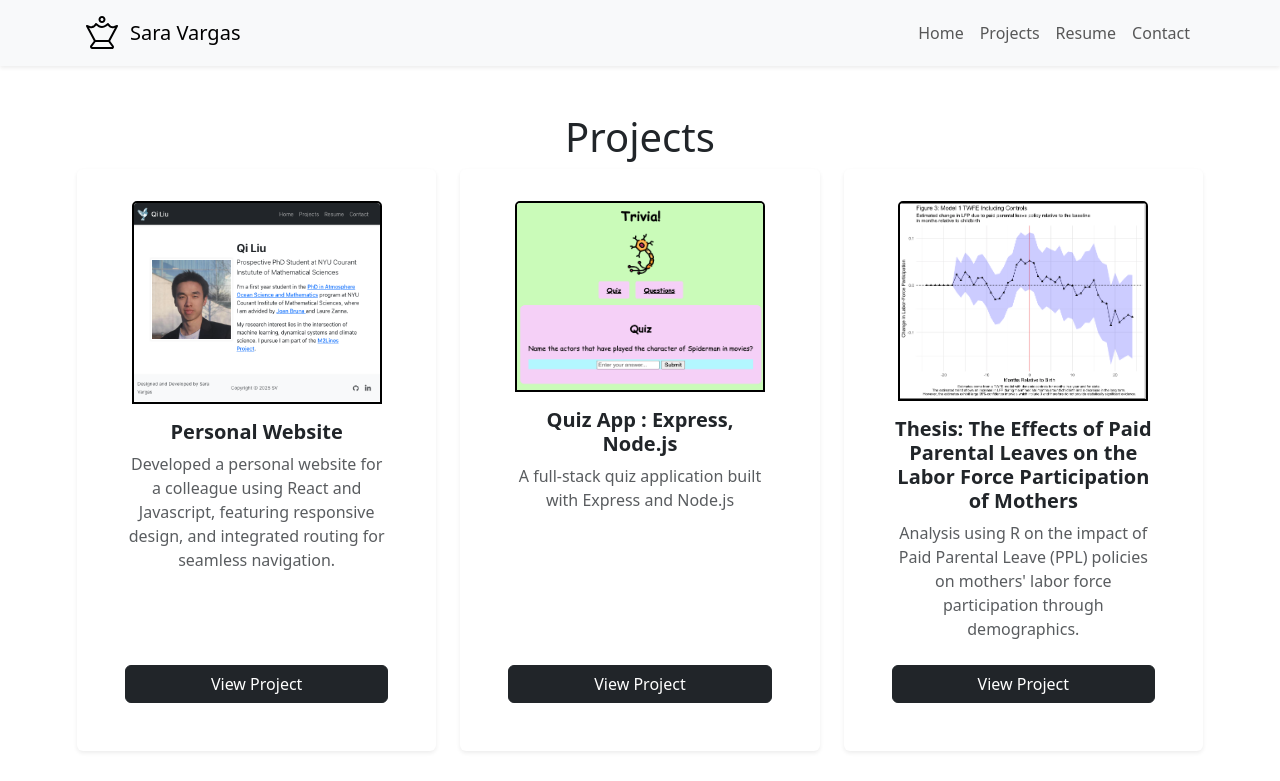
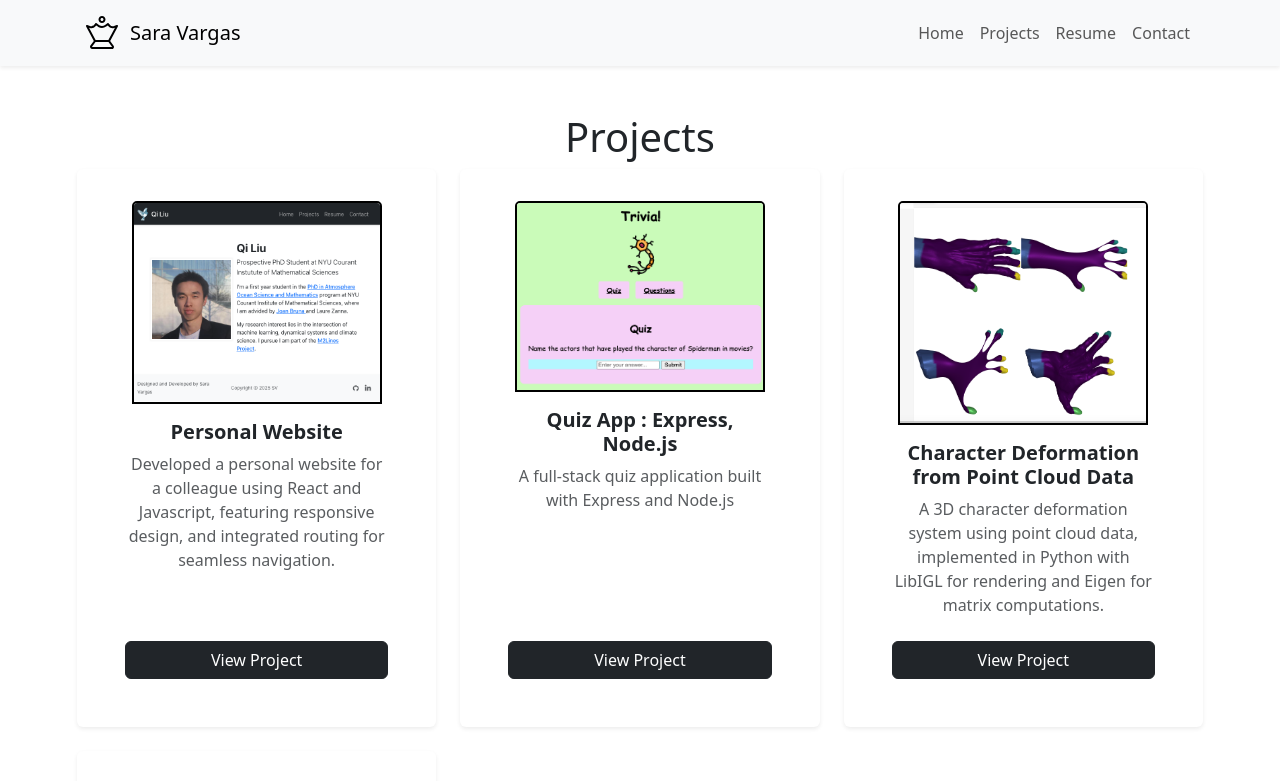
Before and after one commit to saravargas88/personal-website, a React (Vite) app in the folder sarawebsite/: page /projects in a window 1280 px wide. Shown: the top 781 px of the page. Built offline with nearby package versions, Linux system fonts and the light colour scheme.

Commit message:
second commit

```diff
--- a/sarawebsite/src/components/Projects/projects.tsx
+++ b/sarawebsite/src/components/Projects/projects.tsx
@@ -17,6 +17,12 @@ export default function Projects() {
       description: "A full-stack quiz application built with Express and Node.js",
       imgSrc: "/thumbnails/quiz.png",
       link: "https://quiz-webapp-express.onrender.com/quiz"
+    },
+     {
+      title: "Character Deformation from Point Cloud Data",
+      description: "A 3D character deformation system using point cloud data, implemented in Python with LibIGL for rendering and Eigen for matrix computations.",
+      imgSrc: "/thumbnails/geom.png",
+      link: "https://github.com/saravargas88/geometric-modeling-25/tree/main/Shape%20Deformation"
     },
     {
       title: " Thesis: The Effects of Paid Parental Leaves on the Labor Force Participation of Mothers ",
```
Also changed, not shown: sarawebsite/public/thumbnails/geom.png (added).
